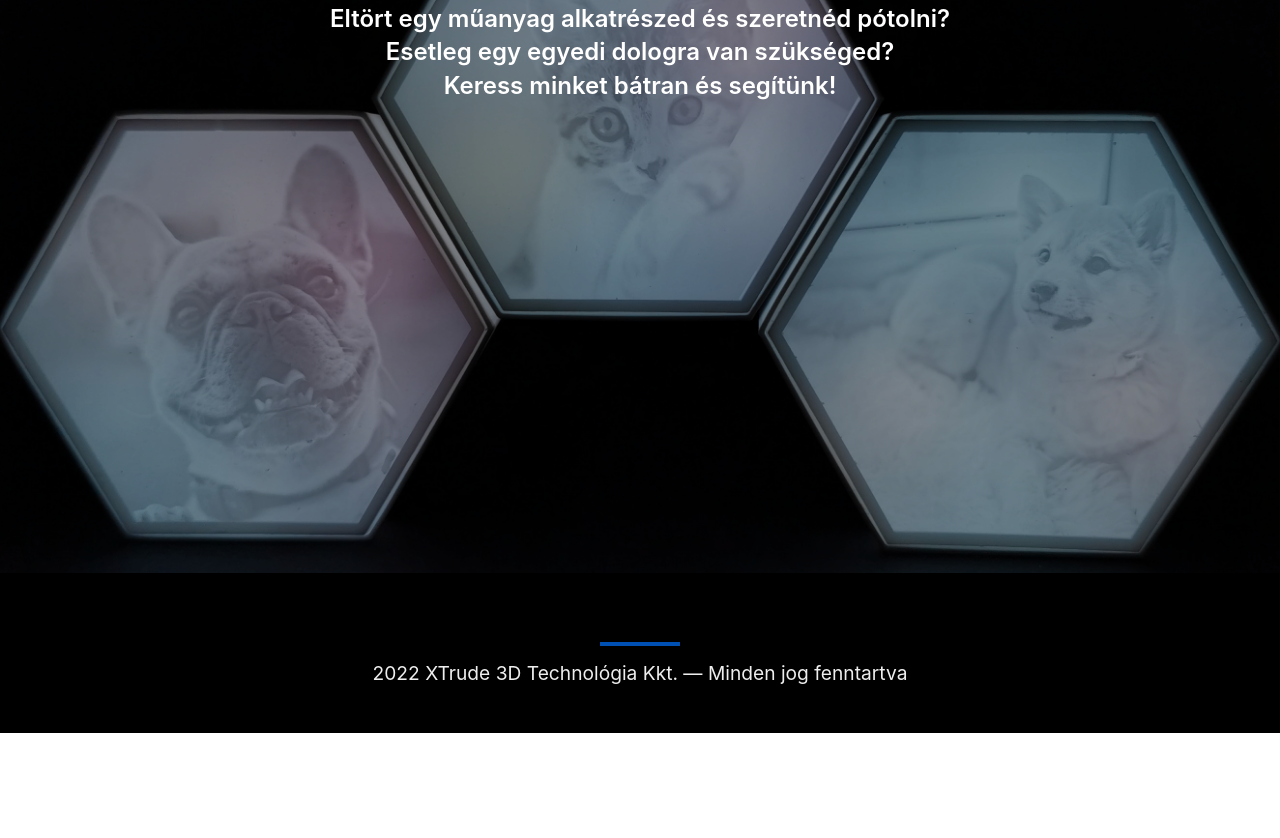
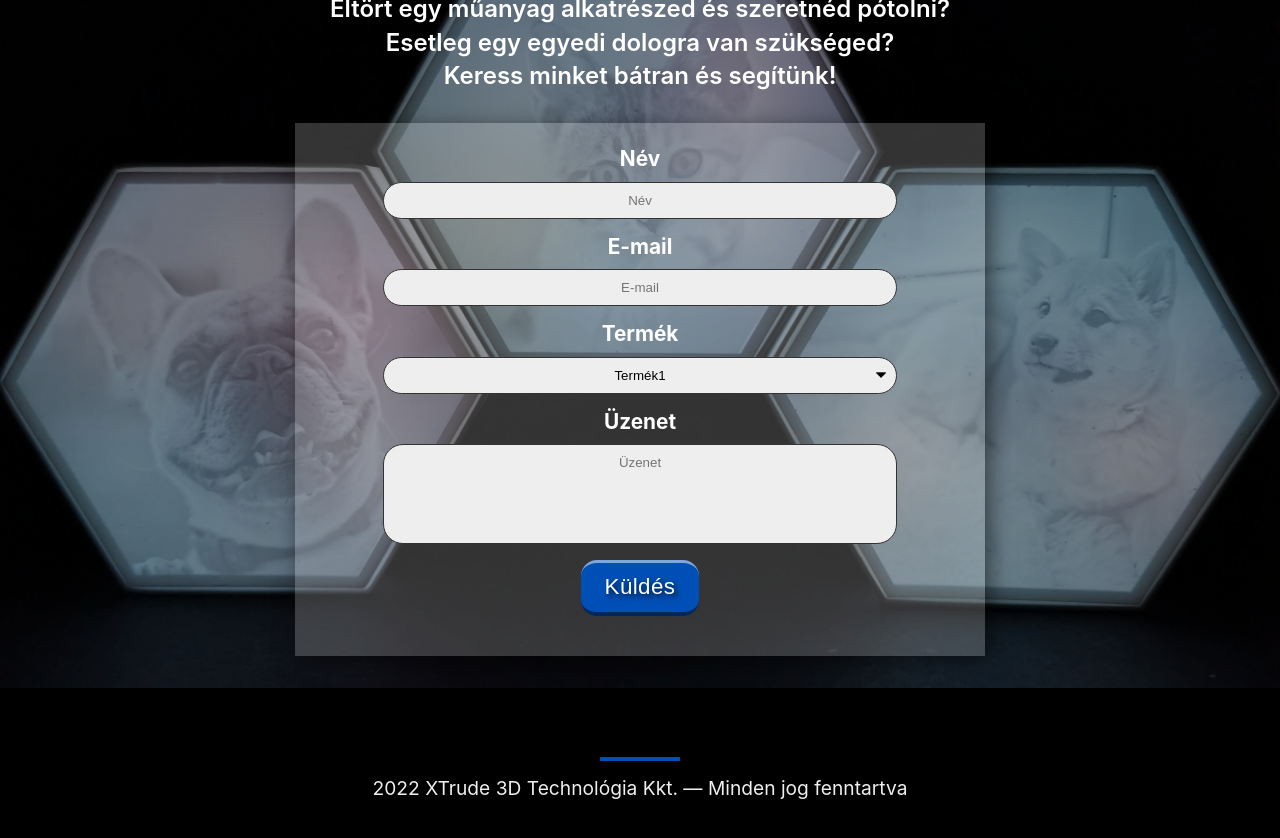
Before and after one commit to XTrude3D/index, a React (Create React App) app: page / in a window 1280 px wide. Shown: the part 3540-4378 px from the top of the page. Before the commit the page ends 4273 px from the top, so only its background shows below. Built offline with nearby package versions, Linux system fonts and the light colour scheme.

Commit message:
Form added and sends data to e-mail

```diff
--- a/package.json
+++ b/package.json
@@ -4,6 +4,7 @@
   "version": "0.1.0",
   "private": true,
   "dependencies": {
+    "@emailjs/browser": "^3.10.0",
     "@testing-library/jest-dom": "^5.14.1",
     "@testing-library/react": "^11.2.7",
     "@testing-library/user-event": "^12.8.3",
--- a/src/components/Contact.css
+++ b/src/components/Contact.css
@@ -1,6 +1,5 @@
 .contact {
     color: #fff;
-    height: 100vh;
     width: 100%;
     position: relative;
     background: url('./images/product4.jpg') no-repeat center/cover;
@@ -36,9 +35,65 @@
     margin-top: 2rem;
 }
 
+.contact form {
+    background-color: rgba(255, 255, 255, 0.2);
+    display: flex;
+    flex-direction: column;
+    align-items: center;
+    margin: 2rem 0;
+    padding: 1.5rem;
+    max-width: 1200px;
+    box-shadow: 5px 5px 20px rgba(0, 0, 0, 0.5);
+}
+
+.contact form label {
+    font-weight: bold;
+    font-size: 1.3rem;
+    margin-bottom: 0.6rem;
+}
+
+form input,
+form select,
+form textarea {
+    outline: none;
+    padding: 10px 10px;
+    border-radius: 20px;
+    width: 80%;
+    background-color: #eee;
+    color: black;
+    border: 1.5px solid #333;
+    text-align: center;
+    margin-bottom: 1rem;
+    transition: all 0.3s;
+}
+
+form input:focus,
+form select:focus,
+form textarea:focus {
+    background-color: #fff;
+    border: 1.5px solid #111;
+    box-shadow: 3px 3px 20px #222;
+}
+
+form select {
+    appearance: none;
+    -webkit-appearance: none;
+    -moz-appearance: none;
+    background-image: url(./images/arrow.png);
+    background-size: 10px;
+    background-repeat: no-repeat;
+    background-position: right 10px center;
+}
+
+form textarea {
+    min-height: 100px;
+    resize: none;
+    font-family: sans-serif;
+}
+
 @media screen and (max-width:900px) {
 
-    .contact .content p{
+    .contact .content p {
         padding: 0.2rem 2rem;
         font-size: 1.1rem;
     }
--- a/src/components/Contact.js
+++ b/src/components/Contact.js
@@ -1,7 +1,23 @@
-import React from 'react'
+import React, { useRef } from 'react'
 import './Contact.css'
+import emailjs from '@emailjs/browser';
 
 const Contact = () => {
+
+    const form = useRef();
+
+    const sendEmail = (e) => {
+        e.preventDefault();
+
+        emailjs.sendForm('service_84bsd2i', 'template_9uxm7pb', form.current, '4EgQR1w60P5j1gi5b')
+            .then((result) => {
+                console.log(result.text);
+                alert("Köszönjük megkeresését, üzenetét elküldtük!");
+            }, (error) => {
+                console.log(error.text);
+            });
+    };
+
     return (
         <div className='contact' id='contact'>
             <div className='background'>
@@ -13,10 +29,28 @@ const Contact = () => {
                     <p>Esetleg egy egyedi dologra van szükséged?</p>
                     <p>Keress minket bátran és segítünk!</p>
 
+                    <form ref={form} onSubmit={sendEmail}>
+                        <label>Név</label>
+                        <input type="text" name="name" placeholder="Név" required />
+                        <label>E-mail</label>
+                        <input type="text" name="email" placeholder="E-mail" required />
+                        <label>Termék</label>
+                        <select name="product" required>
+                            <option>Termék1</option>
+                            <option>Termék2</option>
+                            <option>Termék3</option>
+                            <option>Termék4</option>
+                            <option>Termék5</option>
+                            <option>Információt kérek</option>
+                        </select>
+                        <label>Üzenet</label>
+                        <textarea name="message" placeholder="Üzenet" required></textarea>
+                        <input className="button" type="submit" value="Küldés" />
+                    </form>
                 </div>
-
             </div>
         </div>
+
     )
 }
 
--- a/src/components/Navbar.js
+++ b/src/components/Navbar.js
@@ -35,11 +35,11 @@ const Navbar = () => {
                 </div>
                 <div className={click ? "nav-menu active" : "nav-menu"}>
                     <Link className='nav-item' activeClass='current' to="home" spy={true} smooth={true} offset={0} duration={500} onClick={closeMenu}>Kezdőlap</Link>
-                    <Link className='nav-item' activeClass='current' to="about" spy={true} smooth={true} offset={0} duration={500} onClick={closeMenu}>Rólunk</Link>
-                    <Link className='nav-item' activeClass='current' to="services" spy={true} smooth={true} offset={0} duration={500} onClick={closeMenu}>Szolgáltatások</Link>
-                    <Link className='nav-item' activeClass='current' to="products" spy={true} smooth={true} offset={0} duration={500} onClick={closeMenu}>Mintatermékek</Link>
-                    <Link className='nav-item' activeClass='current' to="contact" spy={true} smooth={true} offset={0} duration={500} onClick={closeMenu}>Kapcsolat</Link>
-                    <Link className='nav-item' activeClass='current' to="academy" spy={true} smooth={true} offset={0} duration={500} onClick={closeMenu}>Akadémia</Link>
+                    <Link className='nav-item' activeClass='current' to="about" spy={true} smooth={true} offset={5} duration={500} onClick={closeMenu}>Rólunk</Link>
+                    <Link className='nav-item' activeClass='current' to="services" spy={true} smooth={true} offset={5} duration={500} onClick={closeMenu}>Szolgáltatások</Link>
+                    <Link className='nav-item' activeClass='current' to="products" spy={true} smooth={true} offset={5} duration={500} onClick={closeMenu}>Mintatermékek</Link>
+                    <Link className='nav-item' activeClass='current' to="contact" spy={true} smooth={true} offset={5} duration={500} onClick={closeMenu}>Kapcsolat</Link>
+                    <Link className='nav-item' activeClass='current' to="academy" spy={true} smooth={true} offset={5} duration={500} onClick={closeMenu}>Akadémia</Link>
                 </div>
             </nav>
         </div>
--- a/src/index.css
+++ b/src/index.css
@@ -3,8 +3,8 @@
   --primary-dark: #003881;
   --primary-darker: #001f47;
   --secondary-color: #ffea00;
-  --secondary-dark:#e3d002;
-  --overlay: rgba(0,0,0,.7);
+  --secondary-dark: #e3d002;
+  --overlay: rgba(0, 0, 0, .7);
 }
 
 * {
@@ -37,17 +37,19 @@ a {
   text-decoration: none;
 }
 
-.button{                    /*3D-s gomb*/
-  padding: 1rem;
+.button,
+.button:focus {
+  width: auto;
+  padding: 0.7rem 1.5rem;
   font-size: 1.4rem;
   letter-spacing: 0.025rem;
   border: none;
-  border-radius: 10px;
+  border-radius: 1rem;
   cursor: pointer;
   background: var(--primary-color);
   text-shadow: 3px 3px 5px rgba(0, 0, 0, 0.7);
   border-bottom: 4px solid rgba(0, 0, 0, 0.5);
-  border-top: 3px solid rgba(255,255,255,0.5);
+  border-top: 3px solid rgba(255, 255, 255, 0.5);
   color: #fff;
   transition: all 0.3s;
   outline: none;
@@ -60,7 +62,7 @@ a {
 .button:active {
   background: var(--primary-darker);
   border-top: 4px solid rgba(0, 0, 0, 0.5);
-  border-bottom: 3px solid rgba(255,255,255,0.5);
+  border-bottom: 3px solid rgba(255, 255, 255, 0.5);
   transition: none;
 }
 
```
Also changed, not shown: src/components/images/arrow.png (added), 1 other file (tests, documents, lock files or other folders).
